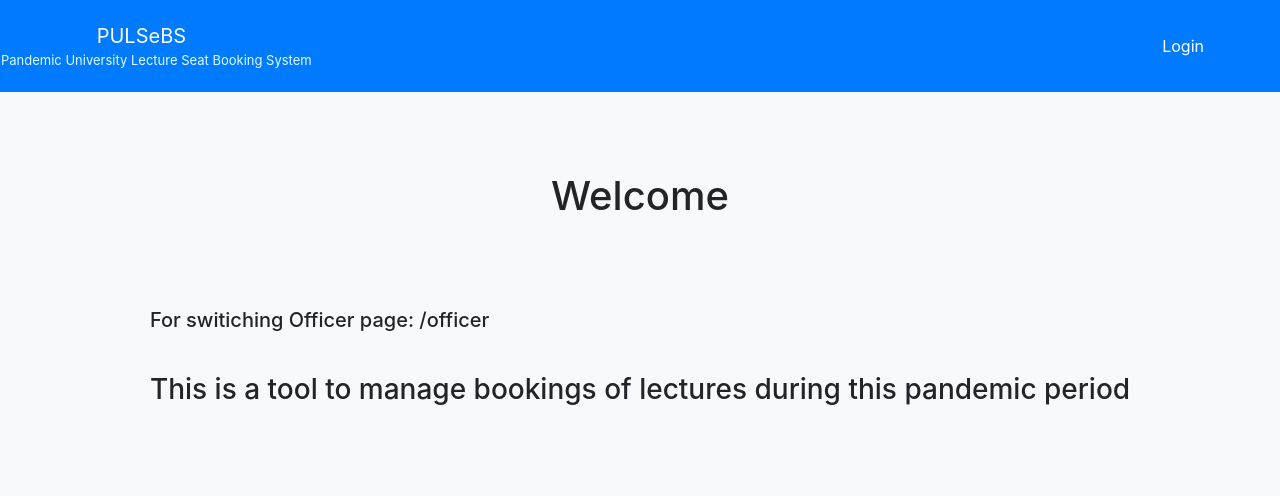
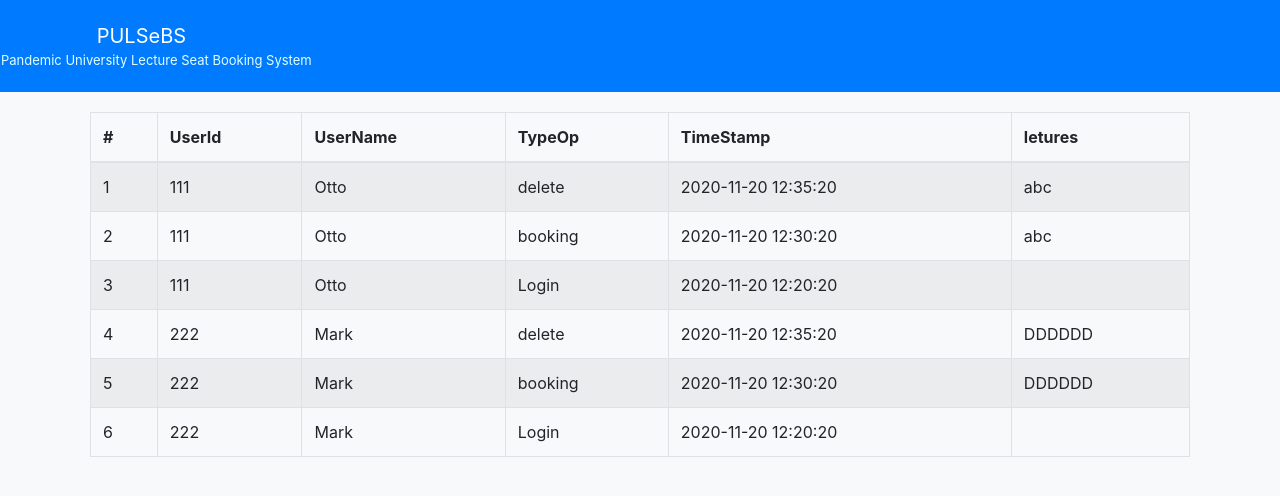
Before and after one commit to s269731/PULSeBS-Team8, a React (Create React App) app in the folder client/: page /manager in a window 1280 px wide. Before the commit this address led to /home. Shown: the top 496 px of the page. Built offline with nearby package versions, Linux system fonts and the light colour scheme; no server answers.

Commit message:
fix manager page and retro

```diff
--- a/client/src/App.js
+++ b/client/src/App.js
@@ -15,7 +15,7 @@ import AddStudent from "./Components/SupportOfficer/AddStudent";
 import AddTeacher from "./Components/SupportOfficer/AddTeacher";
 import AddLecture from "./Components/SupportOfficer/AddLecture";
 import AddCourse from "./Components/SupportOfficer/AddCourse";
-
+import Manager from "./pages/manager";
 
 
 class App extends React.Component {
@@ -182,7 +182,9 @@ class App extends React.Component {
               <Redirect to="/login" />
             )}
           </Route>
-          <Route>
+          <Route exact path="/manager">
+              <Manager />
+          </Route> <Route>
             <Redirect to="/home" />
           </Route>
         </Switch>
--- /dev/null
+++ b/client/src/pages/manager/index.js
@@ -0,0 +1,79 @@
+import React from "react";
+import { Container, Row, Col, Card, Button,Table } from "react-bootstrap";
+import {Link} from 'react-router-dom'
+import './manager.css'
+// import API from "../../api/api";
+
+
+
+class Manager extends React.Component {
+    render() {
+        return (
+            <Container className='manager' data-testid="courses-page" style={{padding:20}}>
+                <Table striped bordered hover>
+                    <thead>
+                        <tr>
+                            <th>#</th>
+                            <th>UserId</th>
+                            <th>UserName</th>
+                            <th>TypeOp</th>
+                            <th>TimeStamp</th>
+                            <th>letures</th>
+                        </tr>
+                    </thead>
+                    <tbody>
+                        <tr>
+                            <td>1</td>
+                            <td>111</td>
+                            <td>Otto</td>
+                            <td>delete</td>
+                            <td>2020-11-20 12:35:20</td>
+                            <td>abc</td>
+                        </tr>
+                        <tr>
+                            <td>2</td>
+                            <td>111</td>
+                            <td>Otto</td>
+                            <td>booking</td>
+                            <td>2020-11-20 12:30:20</td>
+                            <td>abc</td>
+                        </tr>
+                        <tr>
+                            <td>3</td>
+                            <td>111</td>
+                            <td>Otto</td>
+                            <td>Login</td>
+                            <td>2020-11-20 12:20:20</td>
+                            <td></td>
+                        </tr>
+                        <tr>
+                            <td>4</td>
+                            <td>222</td>
+                            <td>Mark</td>
+                            <td>delete</td>
+                            <td>2020-11-20 12:35:20</td>
+                            <td>DDDDDD</td>
+                        </tr>
+                        <tr>
+                            <td>5</td>
+                            <td>222</td>
+                            <td>Mark</td>
+                            <td>booking</td>
+                            <td>2020-11-20 12:30:20</td>
+                            <td>DDDDDD</td>
+                        </tr>
+                        <tr>
+                            <td>6</td>
+                            <td>222</td>
+                            <td>Mark</td>
+                            <td>Login</td>
+                            <td>2020-11-20 12:20:20</td>
+                            <td></td>
+                        </tr>
+                    </tbody>
+                </Table>
+            </Container>
+        );
+    }
+}
+export default Manager;
--- /dev/null
+++ b/client/src/pages/manager/manager.css
@@ -0,0 +1,10 @@
+
+.manager .col{
+    margin-top: 20px;
+}
+.manager a{
+    color:#fff
+}
+.manager a:hover{
+    color:#fff
+}
```
Also changed, not shown: 2 other files (tests, documents, lock files or other folders).
